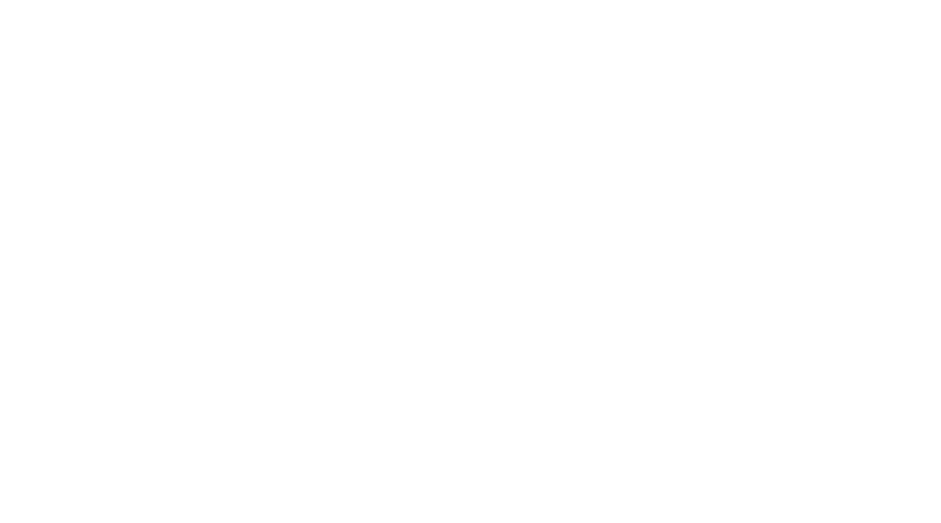
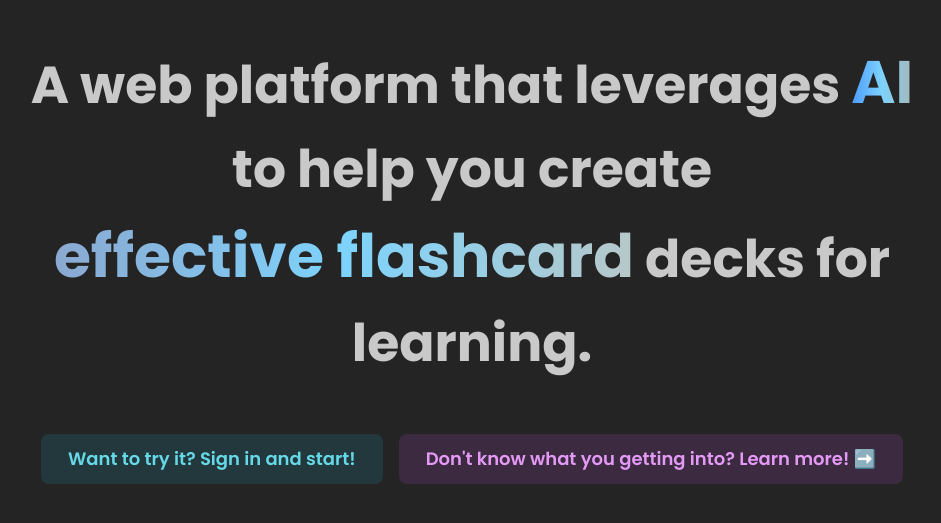
Before and after one commit to xndadelin/deckgen, a Next.js app: page / in a window 1280 px wide. Shown: the part 115-638 px from the top of the page, without its empty margins (168-1109 px from the left). Built offline with nearby package versions, Linux system fonts and the light colour scheme; no server answers.

Commit message:
Index page & auth with Slack.

```diff
--- a/package.json
+++ b/package.json
@@ -15,6 +15,7 @@
     "@mantine/hooks": "^8.3.5",
     "@mantine/notifications": "^8.3.5",
     "@supabase/ssr": "^0.7.0",
+    "@supabase/supabase-js": "^2.76.1",
     "lucide-react": "^0.546.0",
     "next": "15.5.6",
     "openai": "^6.6.0",
@@ -30,6 +31,9 @@
     "@types/react-dom": "^19",
     "eslint": "^9",
     "eslint-config-next": "15.5.6",
+    "postcss": "^8.5.6",
+    "postcss-preset-mantine": "^1.18.0",
+    "postcss-simple-vars": "^7.0.1",
     "typescript": "^5"
   }
 }
--- a/src/app/globals.css
+++ b/src/app/globals.css
@@ -1,5 +1,11 @@
+@import url('https://fonts.googleapis.com/css2?family=Poppins:ital,wght@0,100;0,200;0,300;0,400;0,500;0,600;0,700;0,800;0,900;1,100;1,200;1,300;1,400;1,500;1,600;1,700;1,800;1,900&display=swap');
+
 html,
 body {
   max-width: 100vw;
   overflow-x: hidden;
 }
+
+* {
+  font-family: 'Poppins', sans-serif;
+}
--- a/src/app/layout.tsx
+++ b/src/app/layout.tsx
@@ -1,5 +1,7 @@
 import type { Metadata } from "next";
 import "./globals.css";
+import "@mantine/core/styles.css"
+import { MantineProvider } from "@mantine/core";
 
 export const metadata: Metadata = {
   title: "Generate decks with AI!",
@@ -14,7 +16,9 @@ export default function RootLayout({
   return (
     <html lang="en">
       <body>
-        {children}
+        <MantineProvider defaultColorScheme="dark" withGlobalClasses>
+          {children}
+        </MantineProvider>
       </body>
     </html>
   );
--- a/src/app/page.tsx
+++ b/src/app/page.tsx
@@ -1,7 +1,65 @@
+"use client";
+
+import authenticateUser from "@/utils/auth/main";
+import { Button, Container, Text, Group } from "@mantine/core";
+
 export default function Home() {
   return (
-    <div>
-
-    </div>
+    <Container
+      style={{
+        display: "flex",
+        flexDirection: "column",
+        justifyContent: "center",
+        alignItems: "center",
+        height: "100vh",
+      }}
+      size={"md"}
+    >
+      <Text
+        style={{
+          fontSize: 52,
+          textAlign: "center",
+        }}
+        fw={700}
+      >
+        A web platform that leverages{" "}
+        <span
+          style={{
+            display: "inline-block",
+            fontWeight: "bold",
+            fontSize: 60,
+            background:
+              "linear-gradient(90deg, #4c9aff 0%, #7dd3fc 50%, #a6b7b9ff 100%)",
+            backgroundClip: "text",
+            color: "transparent",
+          }}
+        >
+          AI
+        </span>{" "}
+        to help you create{" "}
+        <span
+          style={{
+            display: "inline-block",
+            fontWeight: "bold",
+            fontSize: 60,
+            background:
+              "linear-gradient(90deg, #8ba9d1ff 0%, #7dd3fc 50%, #b7c8c9ff 100%)",
+            backgroundClip: "text",
+            color: "transparent",
+          }}
+        >
+          effective flashcard
+        </span>{" "}
+        decks for learning.
+      </Text>
+      <Group justify="space-between">
+        <Button variant="light" my={50} color="cyan" size="lg" radius={"md"} onClick={authenticateUser}>
+          Want to try it? Sign in and start!
+        </Button>
+        <Button variant="light" my={50} color="grape" size="lg" radius="md">
+          Don't know what you getting into? Learn more! ➡️
+        </Button>
+      </Group>
+    </Container>
   );
 }
--- /dev/null
+++ b/src/utils/auth/main.ts
@@ -0,0 +1,16 @@
+import { notifications } from "@mantine/notifications";
+import { createClient } from "../supabase/client";
+
+export default async function authenticateUser() {
+    const supabase = createClient();
+    const { data, error } = await supabase.auth.signInWithOAuth({
+        provider: 'slack_oidc'
+    })
+    if (error) {
+        notifications.show({
+            title: 'Authentication error',
+            message: error.message,
+            color: 'red',
+        })
+    }
+}
```
Also changed, not shown: 1 other file (tests, documents, lock files or other folders).
